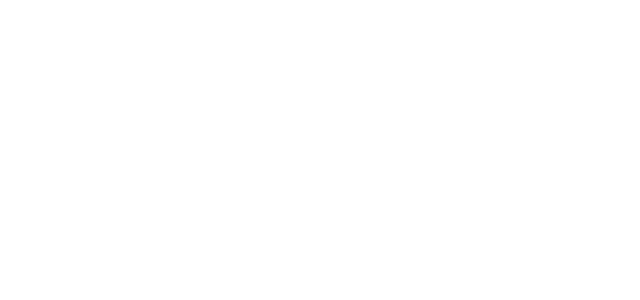
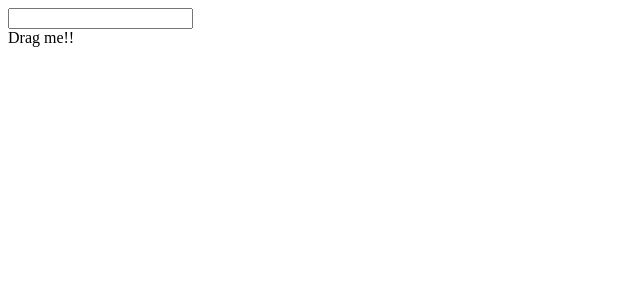
Before and after one commit to Nishant-Pall/Portfololio-, a React (Create React App) app: page / in a window 1280 px wide. Shown: the top 300 px of the page, without its empty margins (0-640 px from the left). Built offline with nearby package versions, Linux system fonts and the light colour scheme.

Commit message:
Add Event handlers

```diff
--- /dev/null
+++ b/src/events/EventComponent.tsx
@@ -0,0 +1,23 @@
+import React from 'react'
+
+const EventComponent = () => {
+
+	// we need to annotate the type of event because type inference
+	// is only allowed when defining the function inline
+	const onChange = (event: React.ChangeEvent<HTMLInputElement>) => {
+		console.log(event);
+	}
+
+	const onDragStart = (event: React.DragEvent<HTMLDivElement>) => {
+		console.log(event.clientX)
+	}
+
+	return (
+		<div>
+			<input onChange={onChange} />
+			<div draggable onDragStart={onDragStart}>Drag me!!</div>
+		</div>
+	)
+}
+
+export default EventComponent
--- a/src/index.tsx
+++ b/src/index.tsx
@@ -1,7 +1,9 @@
 import ReactDom from 'react-dom';
+import EventComponent from './events/EventComponent'
 
 const App = () => {
 	return <div>
+		<EventComponent />
 	</div>
 }
 
```
